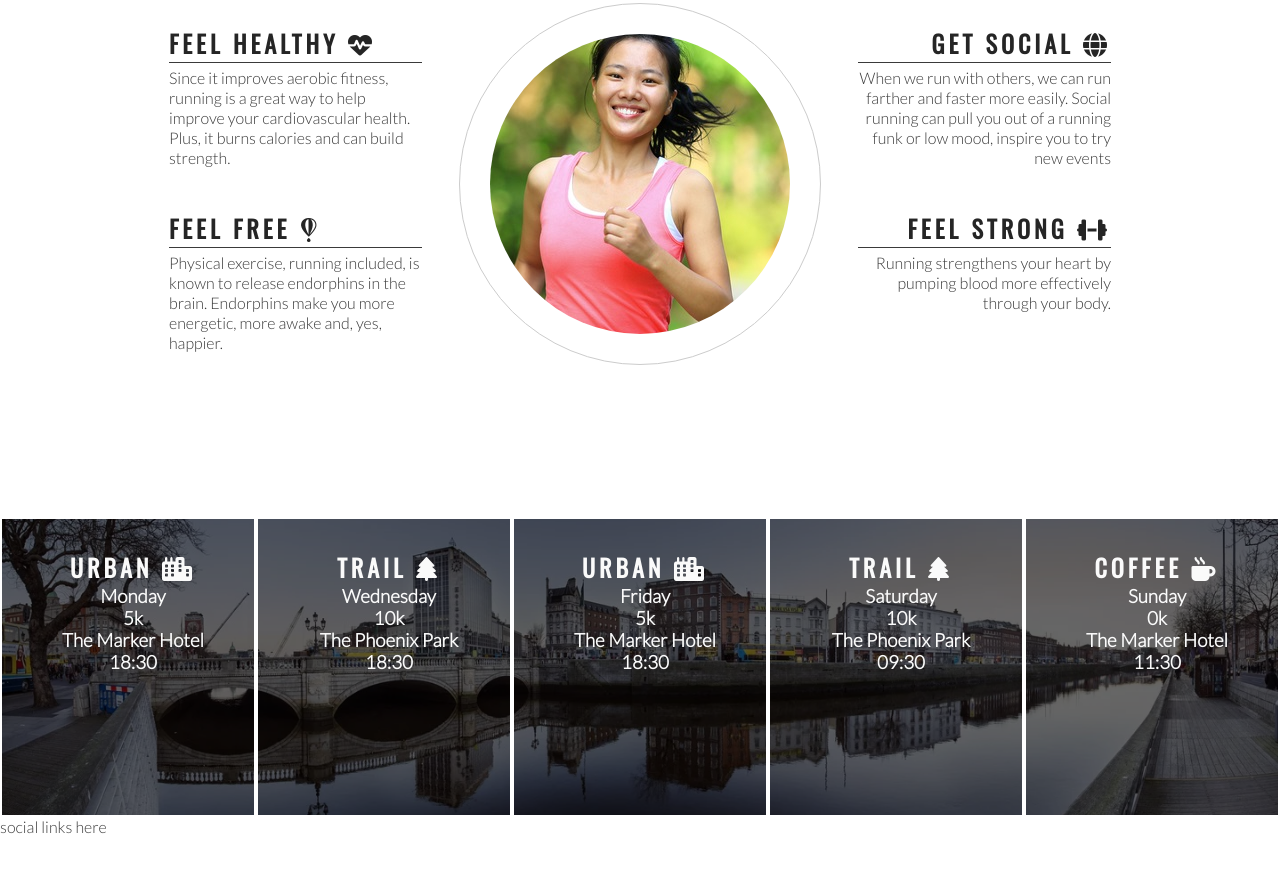
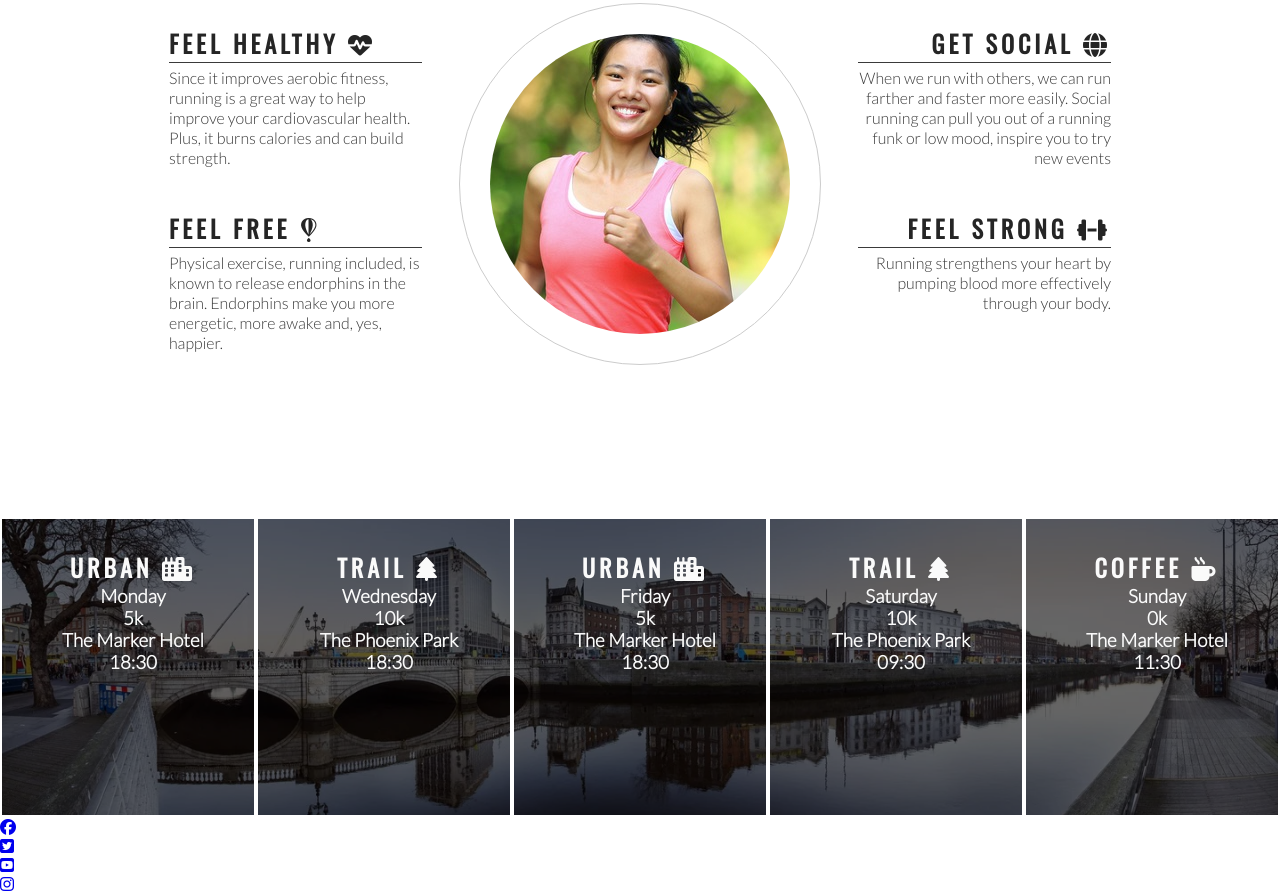
Before and after one commit to Masorr/love-running, a plain HTML site: page index.html in a window 1280 px wide. Shown: the part 778-1671 px from the top of the page. Before the commit the page ends 1614 px from the top, so only its background shows below. Drawn offline with nearby package versions, Linux system fonts and the light colour scheme.

Commit message:
Add social media icons to footer

```diff
--- a/index.html
+++ b/index.html
@@ -123,7 +123,24 @@
         </div>
     </section>
     <footer>
-        social links here
+        <ul>
+            <li>
+                <a href="https://facebook.com" target="_blank" rel="noopener"
+                    alt="Visit our facebook page (opens in a new tab)"><i class="fa-brands fa-facebook"></i></a>
+            </li>
+            <li>
+                <a href="https://twitter.com" target="_blank" rel="noopener"
+                    alt="Visit our twitter page (opens in a new tab)"><i class="fa-brands fa-square-twitter"></i></a>
+            </li>
+            <li>
+                <a href="https://youtube.com" target="_blank" rel="noopener"
+                    alt="Visit our youtube page (opens in a new tab)"><i class="fa-brands fa-square-youtube"></i></a>
+            </li>
+            <li>
+                <a href="https://instagram.com" target="_blank" rel="noopener"
+                    alt="Visit our instagram page (opens in a new tab)"><i class="fa-brands fa-instagram"></i></a>
+            </li>
+        </ul>
     </footer>
 
     <!-- font awesome script -->
```
